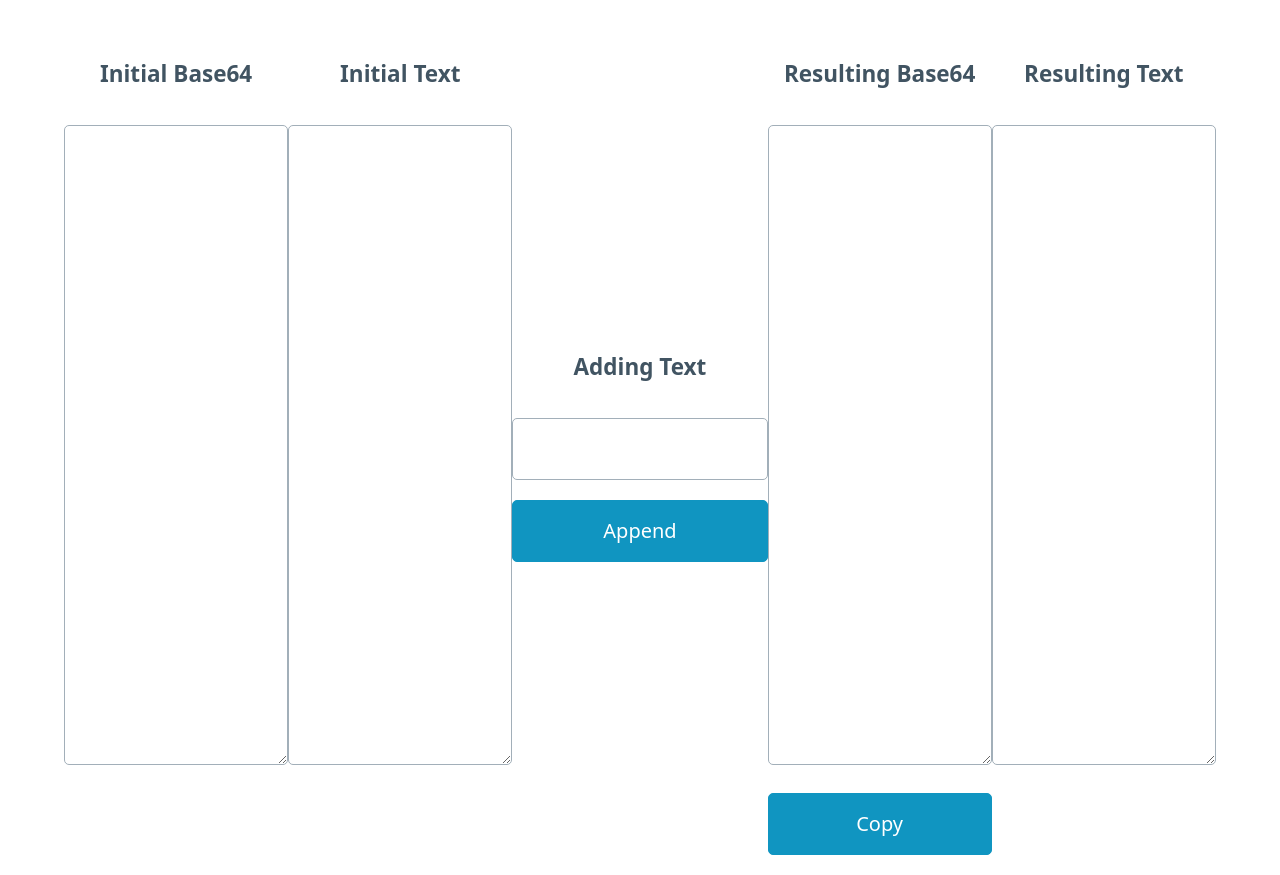
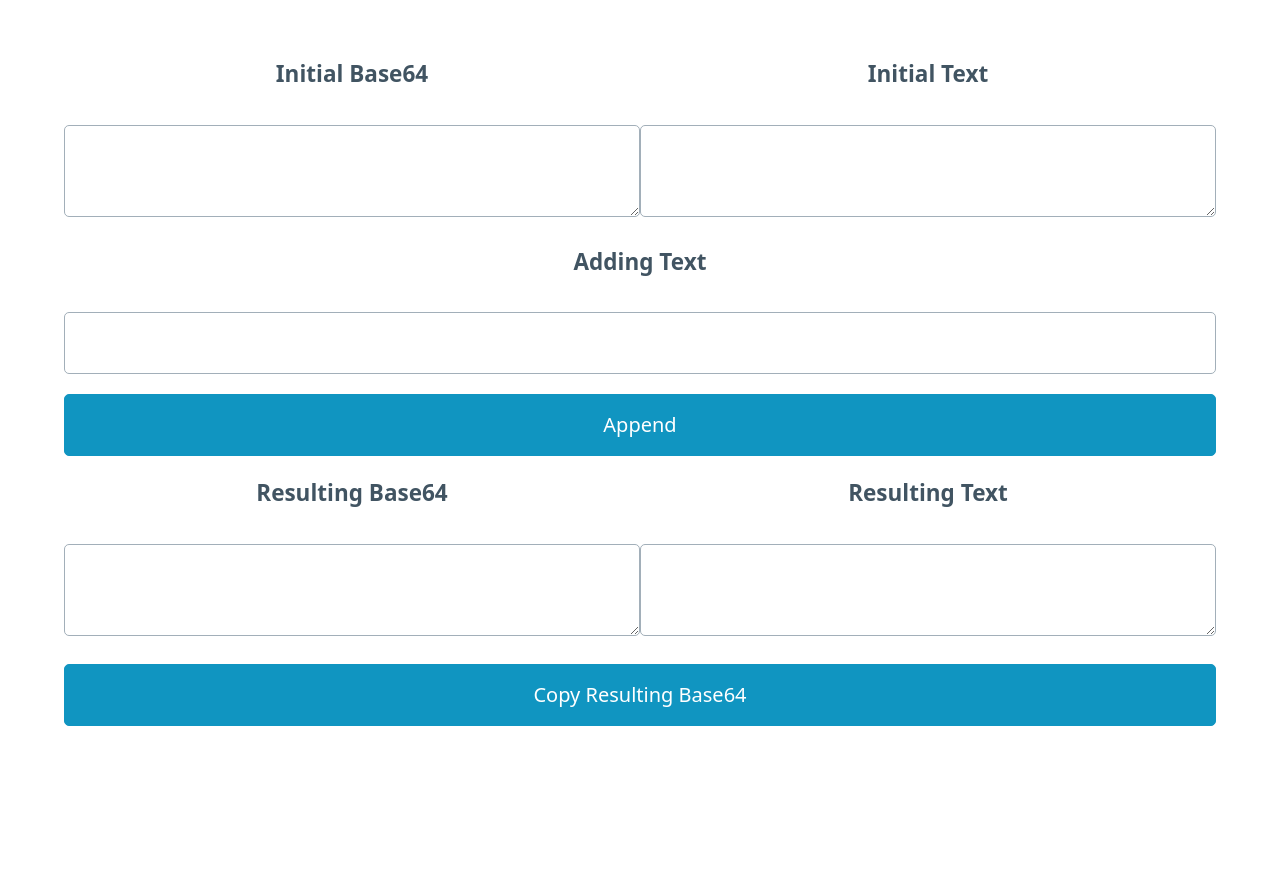
Before and after one commit to haseemtasheel/base64appender, a plain HTML site: page index.html in a window 1280 px wide. Shown: the part 63-938 px from the top of the page. After the commit the page ends 809 px from the top, so only its background shows below. Drawn offline with nearby package versions, Linux system fonts and the light colour scheme.

Commit message:
Change layout

```diff
--- a/index.html
+++ b/index.html
@@ -19,10 +19,10 @@
         display: flex;
         width: 90%;
         justify-content: space-around;
+        flex-direction: column;
       }
 
       .inputarea {
-        height: 80vh;
 
       }
 
@@ -60,28 +60,32 @@
    <body>
       <h1>Base64 Appender</h1>
       <div id="contentarea">
-        <div>
+        <div style="display: flex; justify-content: space-around;">
+          <div style="width: 100%;">
               <h5>Initial Base64</h5>
               <textarea onchange="handleInitialText()" id="initialtextarea" class="inputarea"></textarea>
           </div>
-        <div>
+          <div style="width: 100%;">
               <h5>Initial Text</h5>
               <textarea id="initialtextareanormal" class="inputarea" readonly></textarea>
+          </div>
         </div>
         <div id="middlearea">
             <h5>Adding Text</h5>
             <input id="texttobeadded"></input>
             <button onclick="run()">Append</button>
         </div>
-        <div>
+        <div style="display: flex; justify-content: space-around;">
+          <div style="width: 100%;">
               <h5>Resulting Base64</h5>
               <textarea id="resultingtextarea" class="inputarea" readonly></textarea>
-            <button onclick="copyResult()">Copy</button>
           </div>
-        <div>
+          <div style="width: 100%;">
               <h5>Resulting Text</h5>
               <textarea id="resultingtextareanormal" class="inputarea" readonly></textarea>
           </div>
+        </div>
+        <button onclick="copyResult()">Copy Resulting Base64</button>
 
       </div>
 
```
Lines whose indentation alone changed are shown as unchanged.
